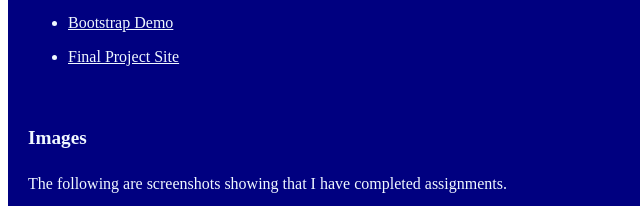
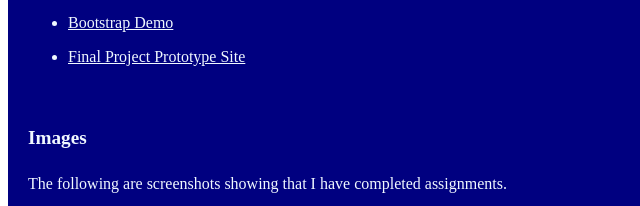
Before and after one commit to Madrosey13/mobile-web, a plain HTML site: page index.html in a window 1280 px wide. Shown: the part 456-662 px from the top of the page, 0-640 px from the left. Drawn offline with Linux system fonts and the light colour scheme; a web font is replaced by a local one.

Commit message:
Updated Final Project Prototype

```diff
--- a/index.html
+++ b/index.html
@@ -45,7 +45,7 @@
         <li><a href="bootstrap/index.html">Bootstrap Demo</a></li>
     </ul>
     <ul>
-        <li><a href="rapid-prototype/index.html">Final Project Site</a></li>
+        <li><a href="rapid-prototype/index.html">Final Project Prototype Site</a></li>
     </ul>
         </div>
     </section>
```
